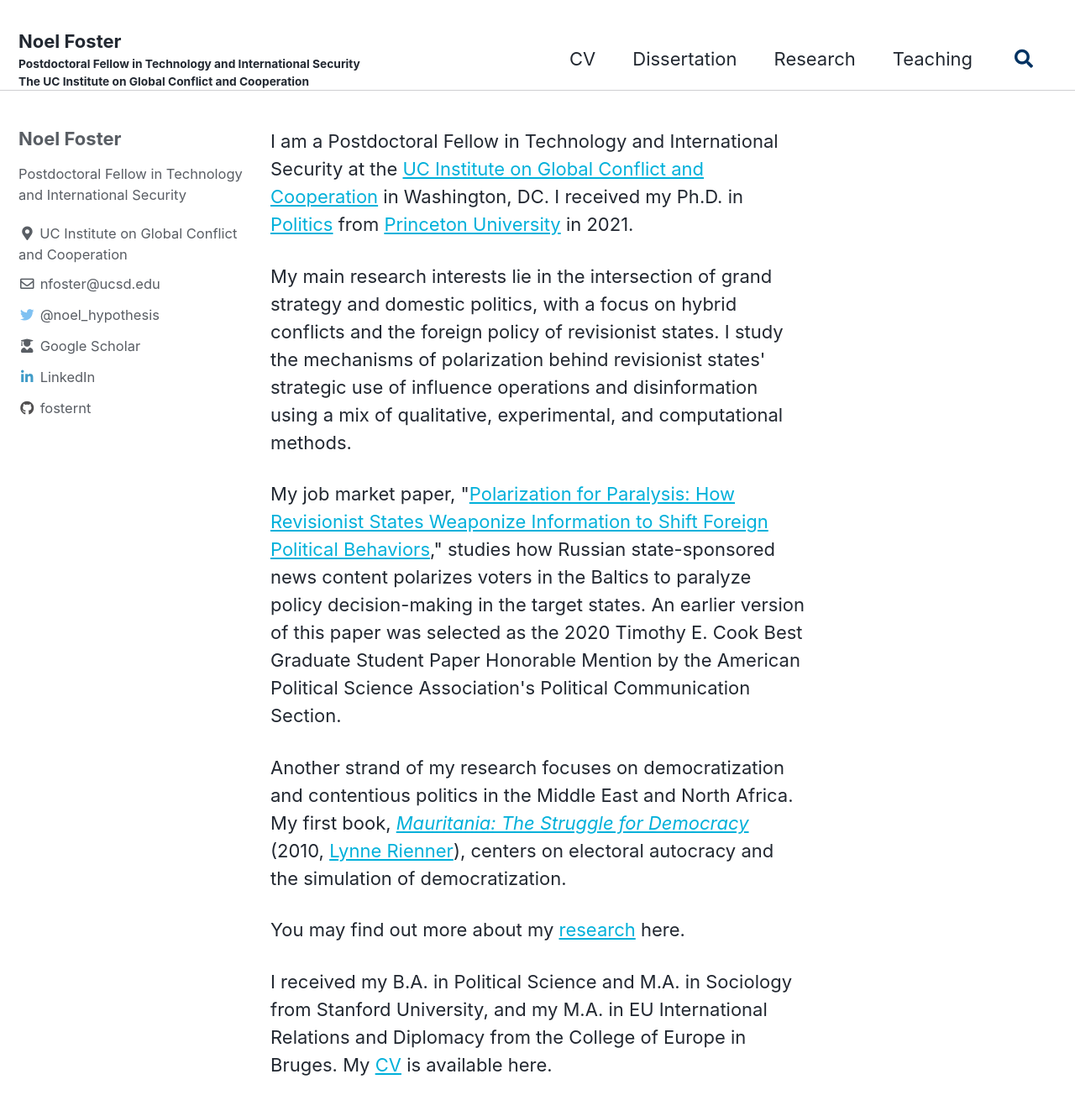
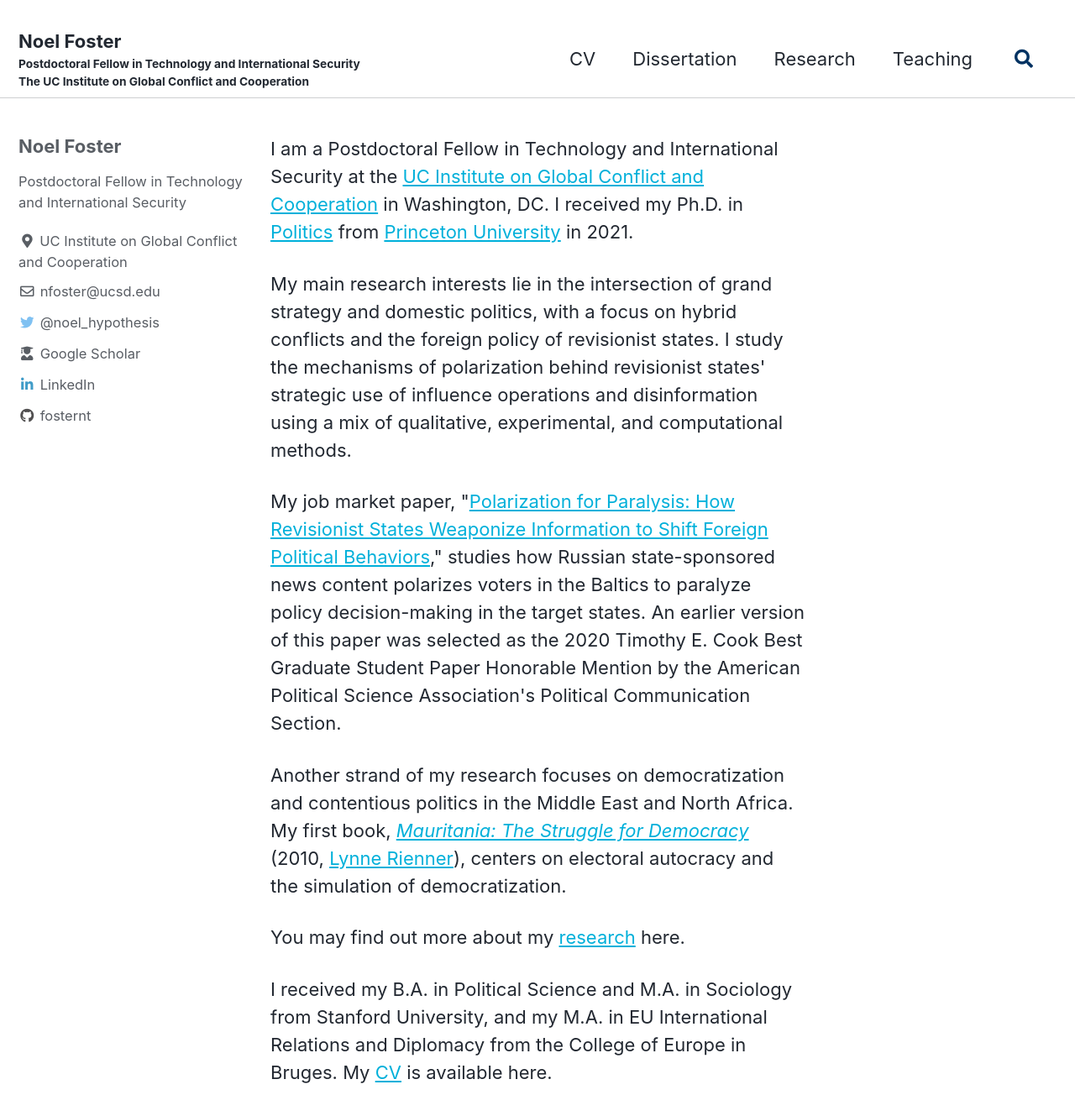
Before and after one commit to fosternt/fosternt.github.io, a Jekyll site: the page built from index.html, in a window 1280 px wide and 1400 px high. Shown: the top 1329 px of the window at 84% size. Built offline with Jekyll 4.4.1, drawn with Linux system fonts in a browser that asks for light colours; cached includes are drawn as plain includes; the list of posts is cut into pages by our own code.

Commit message:
Update _masthead.scss

```diff
--- a/_sass/minimal-mistakes/_masthead.scss
+++ b/_sass/minimal-mistakes/_masthead.scss
@@ -7,7 +7,7 @@
   top: 0;
   width: 100%;
   background-color: $background-color;
-  height: #{$masthead-height * 1.2};
+  height: #{$masthead-height * 1.3};
   border-bottom: 1px solid $border-color;
   -webkit-animation: $intro-transition;
   animation: $intro-transition;
```
